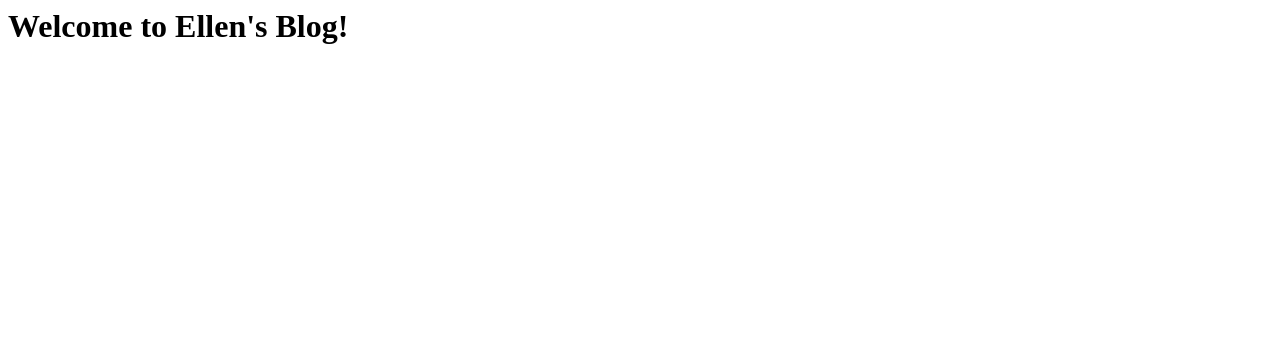
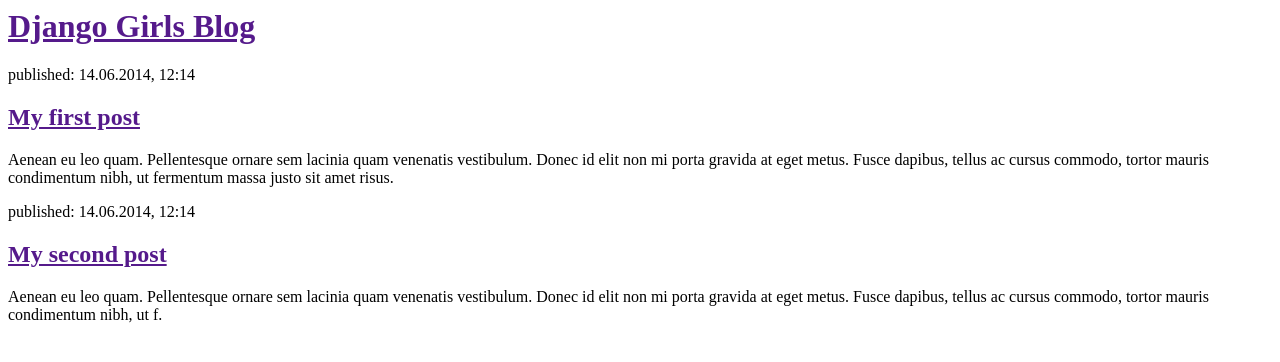
Before and after one commit to ellenyoung/my-first-blog, a Django app: page / in a window 1280 px wide. Shown: the top 362 px of the page. Run offline with Django 3.2, Linux system fonts and the light colour scheme.

Commit message:
Changed the HTML for the site.

```diff
--- a/djangogirls/blog/templates/blog/post_list.html
+++ b/djangogirls/blog/templates/blog/post_list.html
@@ -1,18 +1,22 @@
 <html>
     <head>
-        <title>Ellen's blog</title>
+        <title>Django Girls blog</title>
     </head>
     <body>
-        <div class="wrapper">
-		<header>
-		<h1>Welcome to Ellen's Blog!</h1>
-		</header>
-		<article>
-		<div></div>
-		<div></div>
-		</article>
-		<footer>
-		</footer>
-		</div>
+        <div>
+            <h1><a href="">Django Girls Blog</a></h1>
+        </div>
+
+        <div>
+            <p>published: 14.06.2014, 12:14</p>
+            <h2><a href="">My first post</a></h2>
+            <p>Aenean eu leo quam. Pellentesque ornare sem lacinia quam venenatis vestibulum. Donec id elit non mi porta gravida at eget metus. Fusce dapibus, tellus ac cursus commodo, tortor mauris condimentum nibh, ut fermentum massa justo sit amet risus.</p>
+        </div>
+
+        <div>
+            <p>published: 14.06.2014, 12:14</p>
+            <h2><a href="">My second post</a></h2>
+            <p>Aenean eu leo quam. Pellentesque ornare sem lacinia quam venenatis vestibulum. Donec id elit non mi porta gravida at eget metus. Fusce dapibus, tellus ac cursus commodo, tortor mauris condimentum nibh, ut f.</p>
+        </div>
     </body>
 </html>
```
